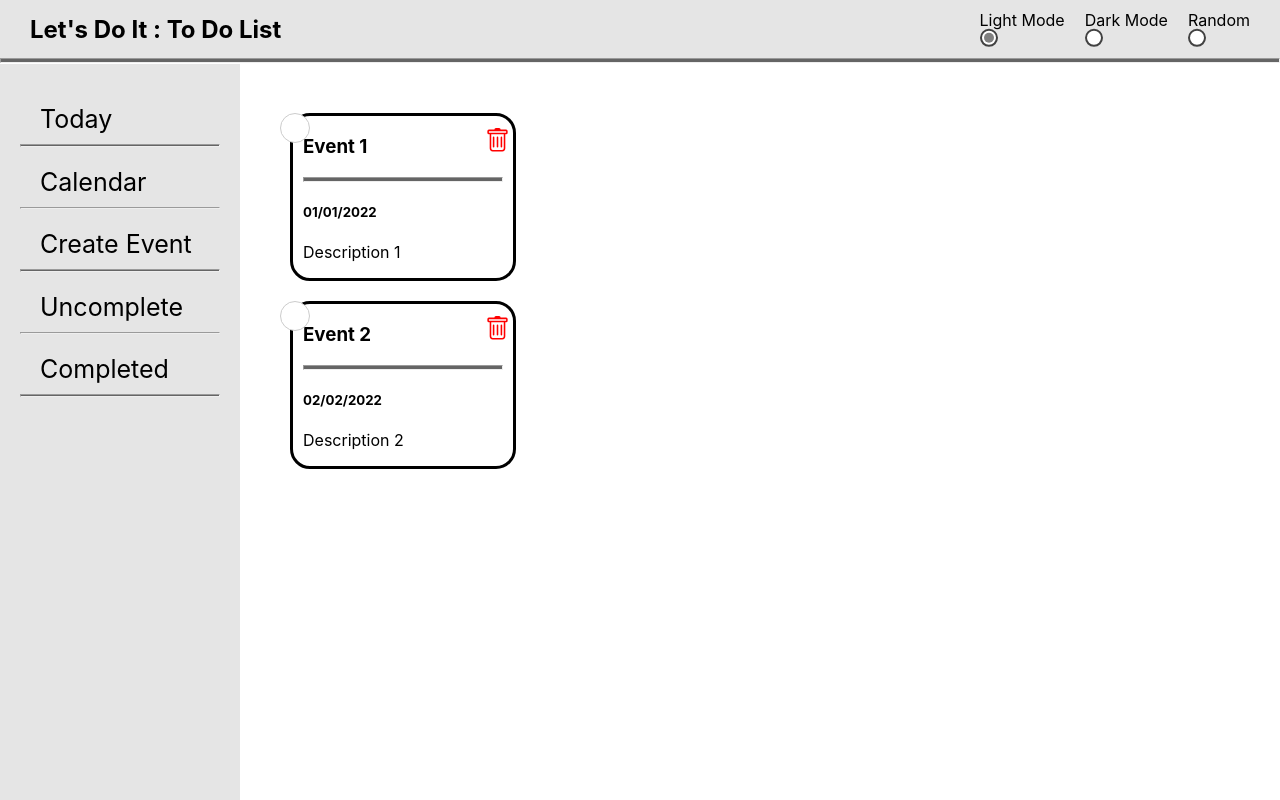
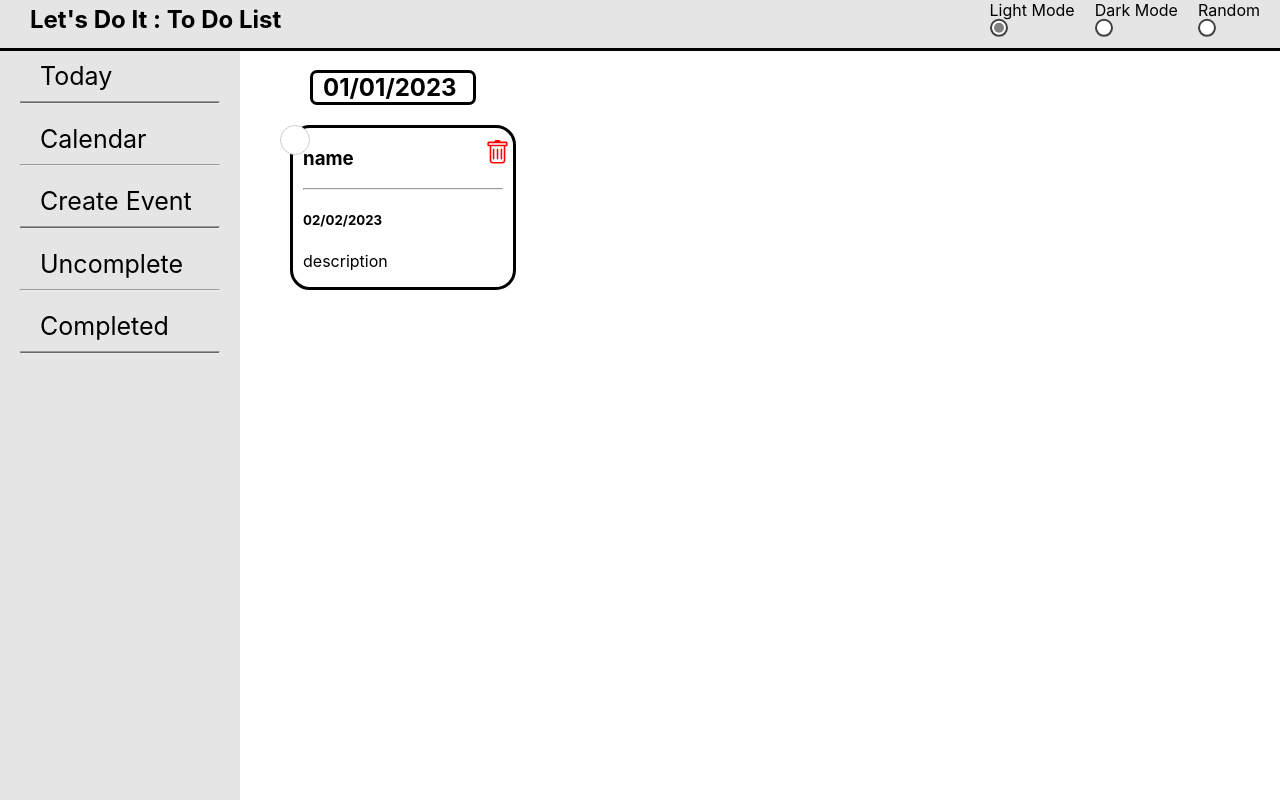
Before and after one commit to pvritFiew/Let-sDoIt-ToDoList, a React (Create React App) app: page / in a window 1280 px wide. Built offline with nearby package versions, Linux system fonts and the light colour scheme.

Commit message:
add data and edit first page but still don't finish

```diff
--- a/package.json
+++ b/package.json
@@ -6,6 +6,7 @@
     "@testing-library/jest-dom": "^5.16.5",
     "@testing-library/react": "^13.4.0",
     "@testing-library/user-event": "^13.5.0",
+    "axios": "^1.3.4",
     "react": "^18.2.0",
     "react-bootstrap-icons": "^1.10.2",
     "react-dom": "^18.2.0",
--- /dev/null
+++ b/public/data.json
@@ -0,0 +1,9 @@
+[  {"days": "01/01/2023","events": [
+    {"id": 1, "name": "Event 1", "date": "2022-01-01", "description": "Description 1", "finish":0},
+    {"id": 2, "name": "Event 2", "date": "2022-02-02", "description": "Description 2", "finish":0},
+    {"id": 3, "name": "Event 2", "date": "2022-02-02", "description": "Description 2", "finish":0},
+    {"id": 4, "name": "Event 2", "date": "2022-02-02", "description": "Description 2", "finish":0},
+    {"id": 5, "name": "Event 2", "date": "2022-02-02", "description": "Description 2", "finish":0}
+]
+}
+]
--- a/src/App.js
+++ b/src/App.js
@@ -1,41 +1,27 @@
 import './App.css';
 import React, { useState, useEffect } from 'react';
 import Template from './Component/Template/template';
-import Box_of_event from './Component/molecule/box_of_event';
+import All_event_show from './Component/organism/all_event_show'
+import axios from "axios";
 
 function App() {
 
-  const [events, setEvents] = useState([
-    {
-        id: 1,
-        name: "Event 1",
-        date: "01/01/2022",
-        description: "Description 1"
-    },
-    {
-        id: 2,
-        name: "Event 2",
-        date: "02/02/2022",
-        description: "Description 2"
-    }
-]);
+  const [data, setData] = useState([]);
 
-const handleRemove = (id) => {
-    setEvents(events.filter(event => event.id !== id));
-}
+  useEffect(() => {
+    const fetchData = async () => {
+      const datas = await axios("./data.json");
+      setData(datas);
+    };
+
+    fetchData();
+  }, []);
+
+  console.log(data);
 
   return (
       <Template>
-        {events.map(event => (
-                <Box_of_event
-                    key={event.id}
-                    id={event.id}
-                    name={event.name}
-                    date={event.date}
-                    description={event.description}
-                    onRemove={handleRemove}
-                />
-            ))}
+        <All_event_show date="01/01/2023"/>
       </Template>
   );
 }
--- a/src/Component/Template/template.css
+++ b/src/Component/Template/template.css
@@ -1,13 +1,14 @@
-.template hr{
-    margin: 0;
-    background: rgb(101, 101, 101);
-    height: 3px;
-}
+
 .header {
     display: flex;
     align-items: center;
     justify-content: space-between;
-    padding: 10px 0 10px 10px;
+    padding: 20px 0 10px 10px;
+    position: fixed;
+    width: 100%;
+    border-bottom: solid;
+    margin-top: -20px;
+    z-index: 12;
   }
   .header h2 {
     margin: 0; /* remove default margin */
@@ -55,11 +56,12 @@
 
 .navigate{
     position: fixed;
-    top: 48px;
+    top: 5px;
     left: 0;
     width: 200px;
     height: 100%;
     padding: 20px;
+    z-index: 11;
 }
 
 .navigate .nav_item{
@@ -86,6 +88,6 @@
 }
 .content{
     margin-left: 280px;
-    margin-top: 50px;
-    position: relative;
+    padding-top: 50px;
+    z-index: 10;
 }
--- a/src/Component/Template/template.js
+++ b/src/Component/Template/template.js
@@ -53,8 +53,8 @@ function Template(props) {
               </label>
 
             </div>
+
         </div>
-      <hr />
       <div className='main'>
         <ul className='navigate' style={{ backgroundColor}}>
           <li className='nav_item' >
@@ -78,10 +78,12 @@ function Template(props) {
           </li>
           <hr />
         </ul>
-        <div className='content'>
+
+
+      </div>
+      <div className='content'>
           {props.children}
         </div>
-      </div>
     </div>
   );
 }
--- a/src/Component/molecule/box_of_event.css
+++ b/src/Component/molecule/box_of_event.css
@@ -1,6 +1,7 @@
 .event-box{
     padding: 0 0 10px 0;
     width: 260px;
+
 }
 .box-of-event{
     width: 200px;
@@ -11,6 +12,10 @@
     margin-top: 10px;
     margin-left: 10px;
     z-index: 1;
+}
+.box-of-event:hover {
+
+  box-shadow: 9px 6px #ccc;
 }
 .round {
     position: absolute;
--- a/src/Component/molecule/box_of_event.js
+++ b/src/Component/molecule/box_of_event.js
@@ -1,23 +1,27 @@
-import React from "react";
-import './box_of_event.css'
-import { Trash } from 'react-bootstrap-icons';
+import React, { useState } from "react";
+import "./box_of_event.css";
+import { Trash } from "react-bootstrap-icons";
 
-function BoxOfEvent(props){
+function Box_of_event(props) {
+  const [isChecked, setIsChecked] = useState(false);
 
-    const handleTrashClick = () => {
-        props.onRemove(props.id);
-    }
+  const handleTick = () => {
+    setIsChecked(!isChecked);
+  };
 
-    return(
+  return (
     <div className="event-box">
       <div className="round">
-                {/* Check status did it or don't do yet */}
-                <input type="checkbox" id="checkbox" />
-                <label htmlFor="checkbox"></label>
+        <input
+          type="checkbox"
+          id={`checkbox${props.id}`}
+          checked={isChecked}
+          onChange={handleTick}
+        />
+        <label htmlFor={`checkbox${props.id}`}></label>
         <Trash
-                    style={{marginLeft:'185px', marginTop:'15px', position:'absolute', color:'red'}}
+          style={{ marginLeft: "185px", marginTop: "15px", position: "absolute", color: "red" }}
           size={25}
-                    onClick={handleTrashClick}
         />
       </div>
 
@@ -32,7 +36,7 @@ function BoxOfEvent(props){
         </div>
       </div>
     </div>
-    )
+  );
 }
 
-export default BoxOfEvent;
+export default React.memo(Box_of_event);
--- /dev/null
+++ b/src/Component/organism/all_event_show.js
@@ -0,0 +1,24 @@
+import React, { useState, useEffect } from "react";
+import axios from "axios";
+import BoxOfEvent from "../molecule/box_of_event";
+import './organism.css';
+
+function AllEventShow(props) {
+
+  return (
+    <div className="box-date-show-main">
+      <div className="date-show-main">
+        <h2>{props.date}</h2>
+      </div>
+        <BoxOfEvent
+        key={1}
+        id={1}
+        name="name"
+        date="02/02/2023"
+        description="description"
+        />
+    </div>
+  );
+}
+
+export default AllEventShow;
--- /dev/null
+++ b/src/Component/organism/organism.css
@@ -0,0 +1,13 @@
+.box-date-show-main .date-show-main{
+    width: 160px;
+    margin-left: 20px;
+    border-radius: 5px;
+}
+.date-show-main h2{
+    margin-left: 10px;
+    top: 100px;
+    border: solid;
+    border-radius: 7px;
+    padding: 0 0 0 10px;
+    width: 150px;
+}
```
Also changed, not shown: src/Component/organism/event_form.js (added, +40 -0 lines), 1 other file (tests, documents, lock files or other folders). Lines whose indentation alone changed are shown as unchanged.
